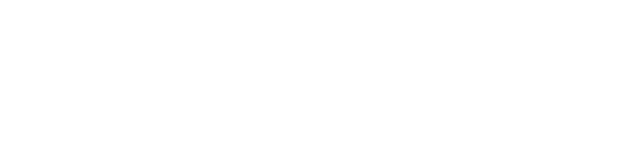
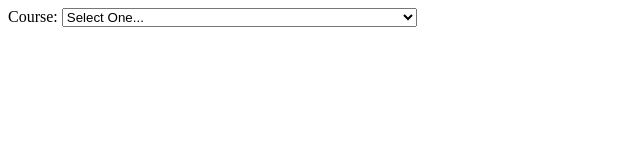
Before and after one commit to dliebman100/CourseLookup, a plain HTML site: page index.html in a window 1280 px wide. Shown: the whole page, without its empty margins (0-640 px from the left). Drawn offline with Linux system fonts and the light colour scheme.

Commit message:
finished

```diff
--- a/index.html
+++ b/index.html
@@ -4,9 +4,14 @@
     <meta charset="UTF-8">
     <meta http-equiv="X-UA-Compatible" content="IE=edge">
     <meta name="viewport" content="width=device-width, initial-scale=1.0">
-    <title>Document</title>
+    <title>courseLookup</title>
 </head>
 <body>
+    <form>
+        <label for="titleDropdown">Course: </label>
+        <select id="titleDropdown"></select>
+    </form>
 
+    <script src="scripts/index.js"></script>
 </body>
 </html>
--- a/scripts/index.js
+++ b/scripts/index.js
@@ -0,0 +1,108 @@
+"use strict";
+
+let data = [{
+        CourseId: "19SUM100",
+        Title: "Introduction to HTML/CSS/Git",
+        Instructor: "Wyatt",
+        Location: "Classroom 7",
+        StartDate: "07/08/19",
+        Fee: 100.00,
+    },
+    {
+        CourseId: "19SUM200",
+        Title: "Introduction to JavaScript",
+        Instructor: "Lynn",
+        Location: "Classroom 8",
+        StartDate: "07/22/19",
+        Fee: 350.00,
+    },
+    {
+        CourseId: "19SUM300",
+        Title: "Introduction to Node.JS and Express",
+        Instructor: "Gross",
+        Location: "Classroom 4",
+        StartDate: "09/09/19",
+        Fee: 50.00,
+    },
+    {
+        CourseId: "19SUM400",
+        Title: "Introduction to SQL and Databases",
+        Instructor: "Wyatt",
+        Location: "Classroom 6",
+        StartDate: "09/16/19",
+        Fee: 50.00,
+    },
+    {
+        CourseId: "19SUM550",
+        Title: "Introduction to Angular",
+        Instructor: "Lynn",
+        Location: "Classroom 7",
+        StartDate: "09/23/19",
+        Fee: 50.00,
+    },
+    {
+        CourseId: "19SUM410",
+        Title: "Introduction to Network Security & Defense",
+        Instructor: "Yat",
+        Location: "Classroom 6.5",
+        StartDate: "09/16/19",
+        Fee: 50.00,
+    },
+    {
+        CourseId: "19SUM600",
+        Title: "Introduction to Pentesting",
+        Instructor: "Att",
+        Location: "Classroom 6",
+        StartDate: "09/16/19",
+        Fee: 50.00,
+    },
+    {
+        CourseId: "19SUM700",
+        Title: "Introduction to Malware Analysis & Reverse Engineering",
+        Instructor: "Wya",
+        Location: "Classroom 9",
+        StartDate: "09/16/19",
+        Fee: 50.00,
+    },
+    {
+        CourseId: "19SUM800",
+        Title: "Introduction to Doodads",
+        Instructor: "Snape",
+        Location: "Classroom 9 3/4",
+        StartDate: "09/16/19",
+        Fee: 50.00,
+    },
+    {
+        CourseId: "19SUM900",
+        Title: "Introduction to the Computer Thingys",
+        Instructor: "Sum Guy",
+        Location: "Classroom 0",
+        StartDate: "09/16/19",
+        Fee: 50.00,
+    }
+];
+
+/*
+write code in the window.onload event handler to: 1)call a soon-to-be written loadTitlesDropdown() function and 2)hook up a click event handler for the button
+
+code the loadTitlesDropdown() function to load the course titles into the dropdown. For the value, use the course id. Make sure you add a "Select one..." option as the first option in the dropdown.
+*/
+window.onload = function () {
+    loadTitlesDropdown();
+}
+
+function loadTitlesDropdown() {
+    //use label tag titleDropdown
+    const titleDropdown = document.getElementById("titleDropdown");
+
+    let selectOption = new Option("Select One...", "");
+    titleDropdown.appendChild(selectOption);
+
+    for (let i = 0; i < data.length; i++){
+        let theOption = document.createElement("option");
+        theOption.textContent = data[i].Title;
+        theOption.value = data[i].CourseId;
+
+        titleDropdown.appendChild(theOption)
+    }
+}
```
